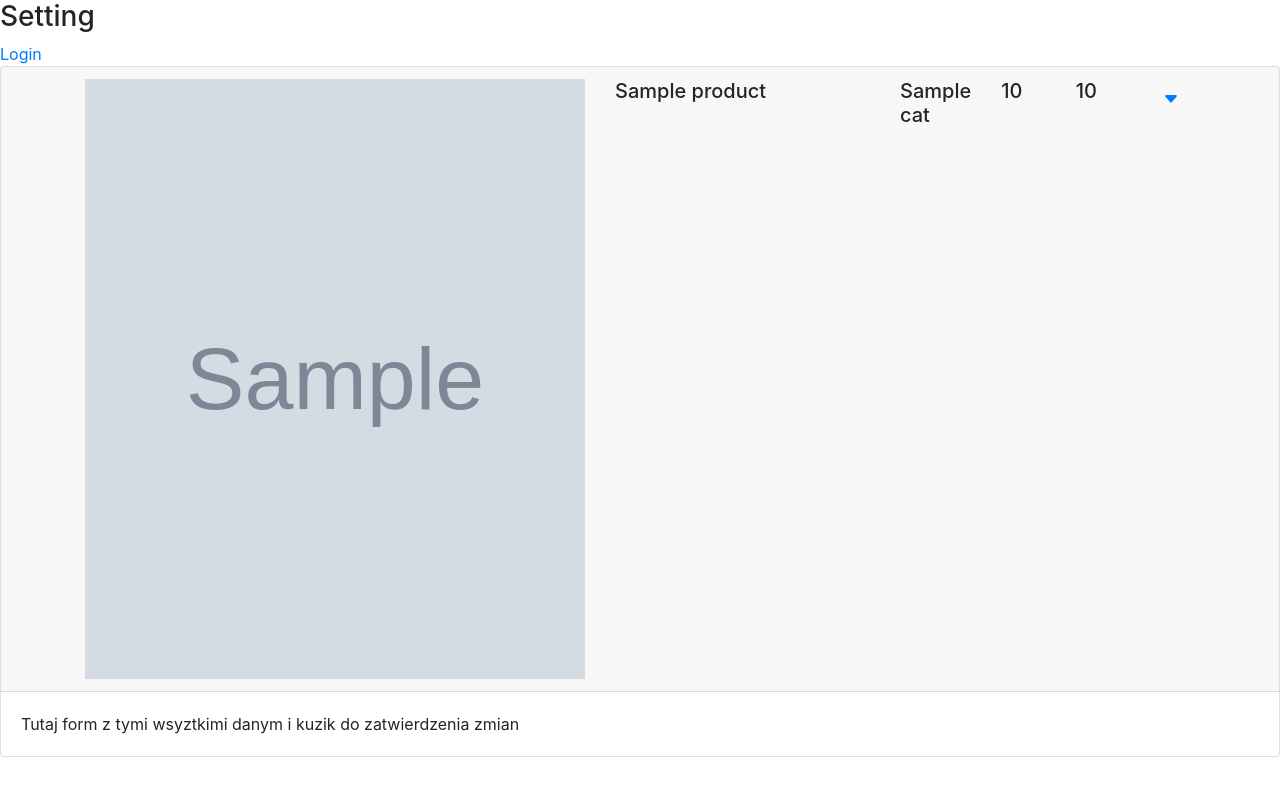
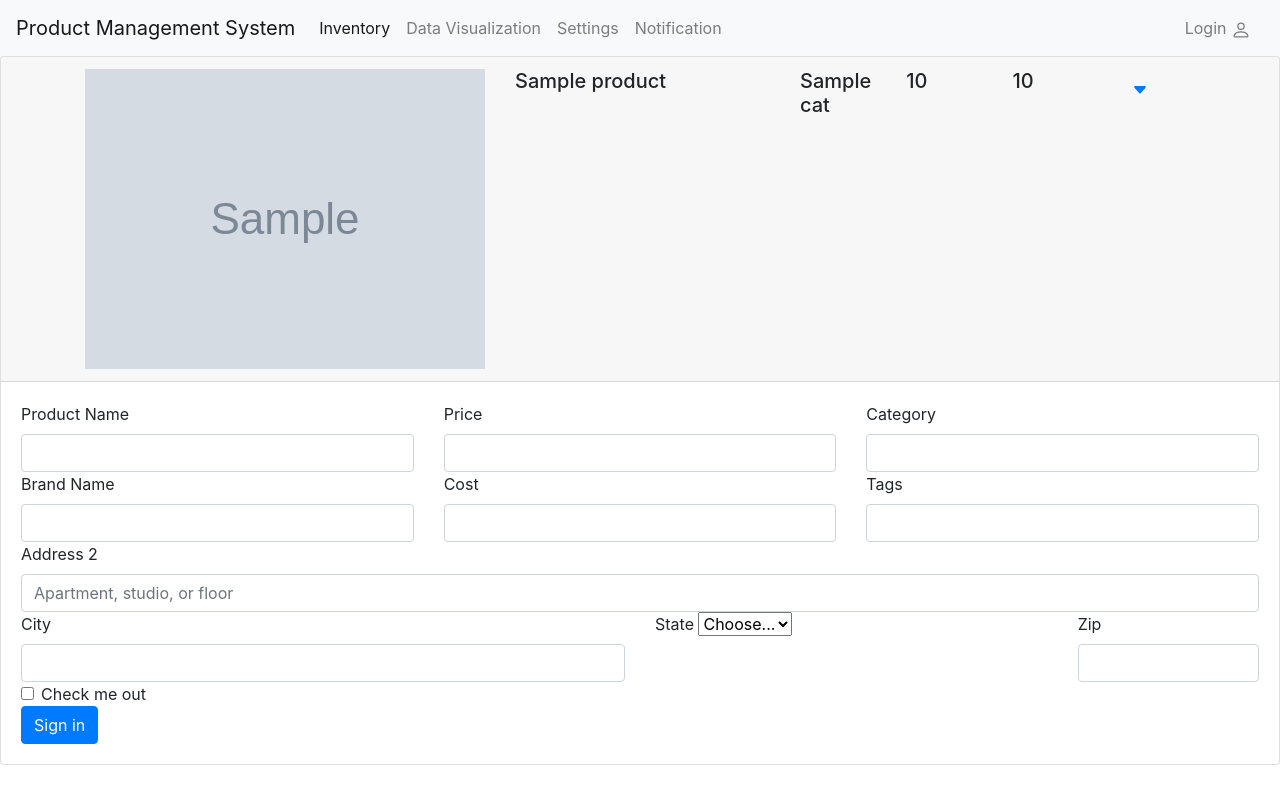
Before and after one commit to MichalskiWiktor/InventoryManagementSystem, a Django app: template inventory/templates/inventory/list.html in a window 1280 px wide, after a click that opens the changed part. Run offline with Django 4.2, Linux system fonts and the light colour scheme; the template is opened without the code that fills it: most values are stand-ins (such as "Sample title", 1, 10 or a date in 2020); grey boxes marked "Sample" are stand-in pictures; some libraries are stand-ins or nearby versions.

Commit message:
updated product module

```diff
--- a/inventory/templates/inventory/list.html
+++ b/inventory/templates/inventory/list.html
@@ -9,7 +9,7 @@
                     <div class="container">
                         <div class="row">
                           <div class="col">
-                            <img src="../../{{product.image}}" alt="example" width="500" height="600">
+                            <img src="{{product.image.url}}" alt="example">
                           </div>
                           <div class="col-3">
                              {{product.name}}
@@ -36,8 +36,62 @@
                 </div>
                 <div id="collapse{{ product.id }}" class="collapse" aria-labelledby="heading{{ product.id }}">
                 <div class="card-body">
-                    Tutaj form z tymi wsyztkimi danym i kuzik do zatwierdzenia zmian
-                </div>
+                  <form class="row g-3">
+                    <div class="col-md-4">
+                      <label for="inputProductName" class="form-label">Product Name</label>
+                      <input type="text" class="form-control" id="inputProductName">
+                    </div>
+                    <div class="col-md-4">
+                      <label for="inputPrice" class="form-label">Price</label>
+                      <input type="text" class="form-control" id="inputPrice">
+                    </div>
+                    <div class="col-md-4">
+                      <label for="inputCategory" class="form-label">Category</label>
+                      <input type="text" class="form-control" id="inputCategory">
+                    </div>
+                    <div class="col-md-4">
+                      <label for="inputBrandName" class="form-label">Brand Name</label>
+                      <input type="text" class="form-control" id="inputBrandName">
+                    </div>
+                    <div class="col-md-4">
+                      <label for="inputCost" class="form-label">Cost</label>
+                      <input type="text" class="form-control" id="inputCost">
+                    </div>
+                    <div class="col-md-4">
+                      <label for="inputTags" class="form-label">Tags</label>
+                      <input type="text" class="form-control" id="inputTag">
+                    </div>
+                    <div class="col-12">
+                      <label for="inputAddress2" class="form-label">Address 2</label>
+                      <input type="text" class="form-control" id="inputAddress2" placeholder="Apartment, studio, or floor">
+                    </div>
+                    <div class="col-md-6">
+                      <label for="inputCity" class="form-label">City</label>
+                      <input type="text" class="form-control" id="inputCity">
+                    </div>
+                    <div class="col-md-4">
+                      <label for="inputState" class="form-label">State</label>
+                      <select id="inputState" class="form-select">
+                        <option selected>Choose...</option>
+                        <option>...</option>
+                      </select>
+                    </div>
+                    <div class="col-md-2">
+                      <label for="inputZip" class="form-label">Zip</label>
+                      <input type="text" class="form-control" id="inputZip">
+                    </div>
+                    <div class="col-12">
+                      <div class="form-check">
+                        <input class="form-check-input" type="checkbox" id="gridCheck">
+                        <label class="form-check-label" for="gridCheck">
+                          Check me out
+                        </label>
+                      </div>
+                    </div>
+                    <div class="col-12">
+                      <button type="submit" class="btn btn-primary">Sign in</button>
+                    </div>
+                  </form>                </div>
                 </div>
             </div>
         {% endfor %}
--- a/inventory/templates/inventory/navbar.html
+++ b/inventory/templates/inventory/navbar.html
@@ -1,9 +1,32 @@
-<nav>
-    <h3>Setting</h3>
-    <!-- <h3>Account</h3> -->
-    {% if user.is_authenticated %}
-        <a href="{% url 'logout' %}">Logout</a>
-    {% else %}
-        <a href="{% url 'login' %}">Login</a>
-    {% endif %}
-</nav>
+<nav class="navbar navbar-expand-lg navbar-light bg-light">
+    <a class="navbar-brand" href="{% url 'home' %}">Product Management System</a>
+    <div class="collapse navbar-collapse justify-content-between" id="navbarSupportedContent">
+        <ul class="navbar-nav">
+            <li class="nav-item active">
+                <a class="nav-link" href="{% url 'home' %}">Inventory <span class="sr-only">(current)</span></a>
+            </li>
+            <li class="nav-item">
+                <a class="nav-link" href="#">Data Visualization</a>
+            </li>
+            <li class="nav-item">
+                <a class="nav-link" href="#">Settings</a>
+            </li>
+            <li class="nav-item">
+                <a class="nav-link" href="#">Notification</a>
+            </li>
+        </ul>
+        <ul class="navbar-nav">
+        <li class="nav-item">
+            {% if user.is_authenticated %}
+                <a class="nav-link" href="{% url 'logout' %}">Logout
+            {% else %}
+                <a class="nav-link" href="{% url 'login' %}">Login
+            {% endif %}
+            <svg xmlns="http://www.w3.org/2000/svg" width="20" height="20" fill="currentColor" class="bi bi-person" viewBox="0 0 16 16" style="margin-right:5px">
+                <path d="M8 8a3 3 0 1 0 0-6 3 3 0 0 0 0 6Zm2-3a2 2 0 1 1-4 0 2 2 0 0 1 4 0Zm4 8c0 1-1 1-1 1H3s-1 0-1-1 1-4 6-4 6 3 6 4Zm-1-.004c-.001-.246-.154-.986-.832-1.664C11.516 10.68 10.289 10 8 10c-2.29 0-3.516.68-4.168 1.332-.678.678-.83 1.418-.832 1.664h10Z"/>
+            </svg>
+            </a>
+        </li>
+        </ul>
+    </div>
+    </nav>
```
Also changed, not shown: inventory/models.py (+11 -5 lines), db.sqlite3, inventory/migrations/0002_product_barcode_product_exp_date_product_sku_and_more.py (added), inventory/templates/inventory/obraz.png (added).
